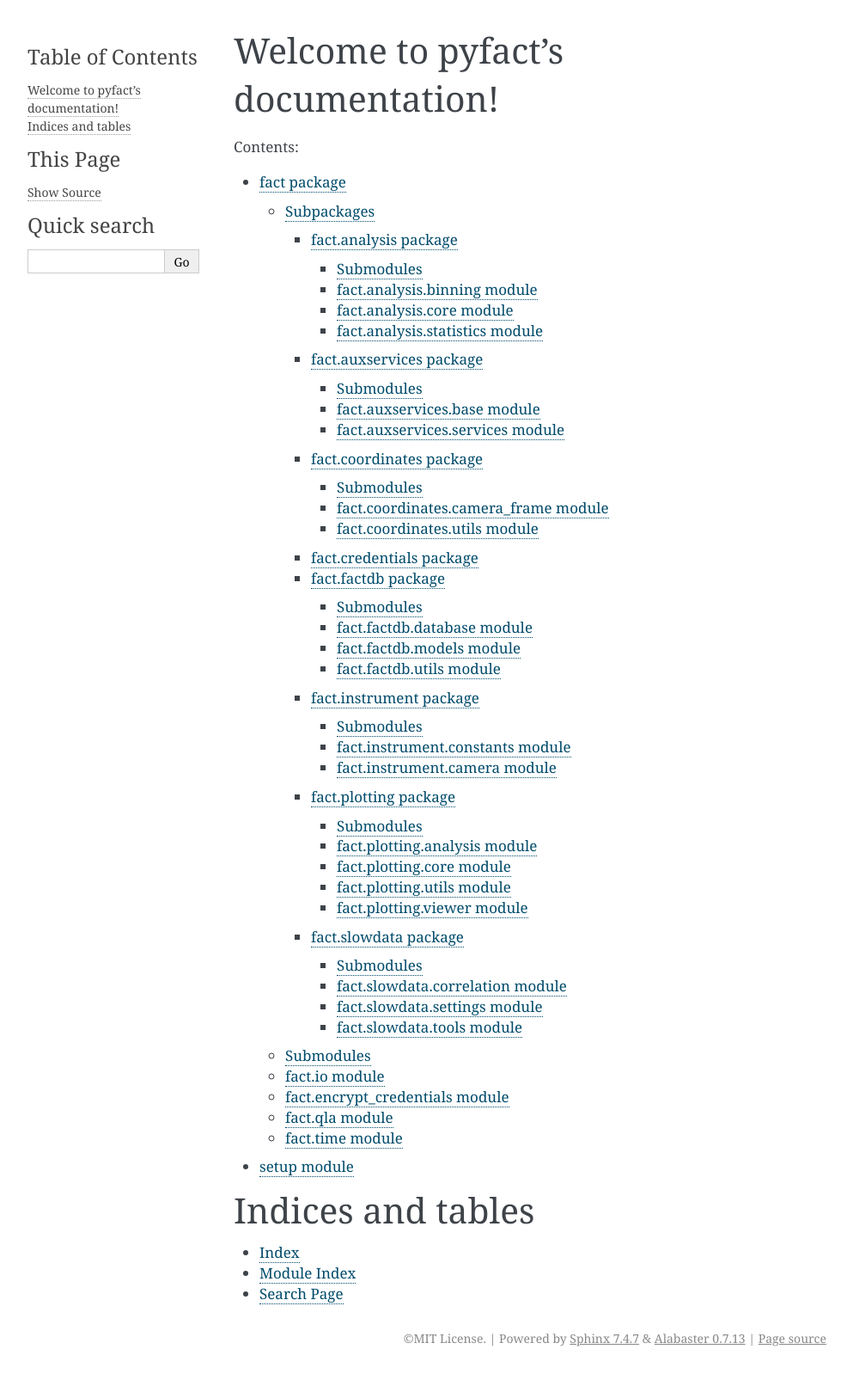
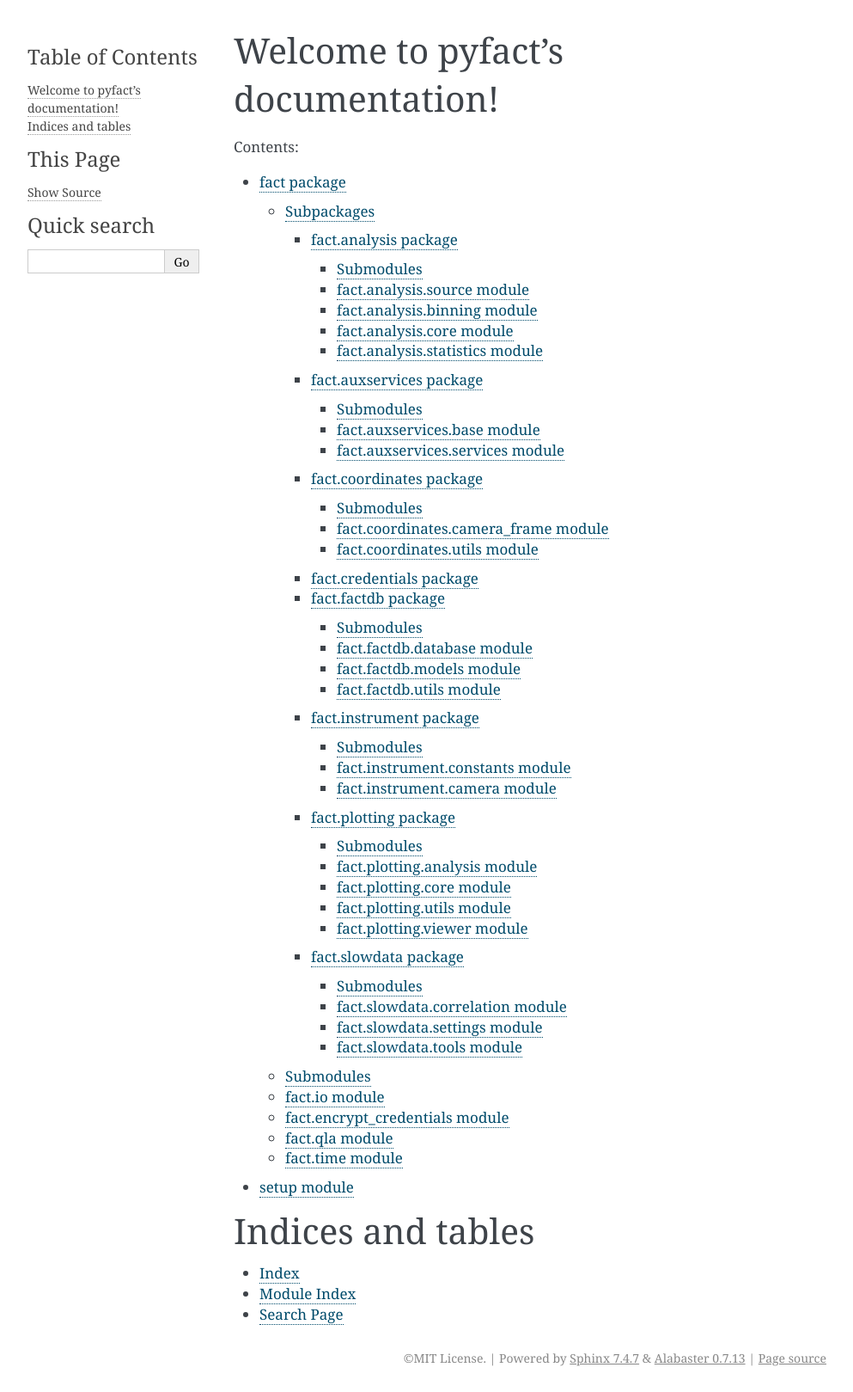
Before and after one commit to fact-project/pyfact, a Sphinx documentation site: the page built from docs/index.rst, in a window 1280 px wide. Shown: the whole page at 86% size, without its empty margins (148-1141 px from the left). Built offline with Sphinx 7.4.7, drawn with Linux system fonts in a browser that asks for light colours; the version number could not be read and is left out; before the commit the page ends 1596 px from its top, so only the background shows below that.

Commit message:
Add fact.analysis.source to docs

```diff
--- a/docs/fact.analysis.rst
+++ b/docs/fact.analysis.rst
@@ -8,6 +8,14 @@ fact\.analysis package
 
 Submodules
 ----------
+
+fact\.analysis\.source module
+------------------------------
+
+.. automodule:: fact.analysis.source
+    :members:
+    :undoc-members:
+    :show-inheritance:
 
 fact\.analysis\.binning module
 ------------------------------
```
